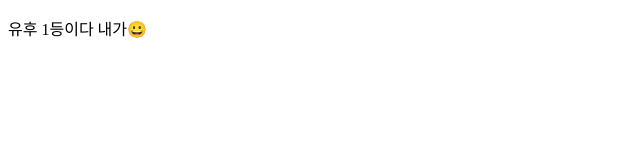
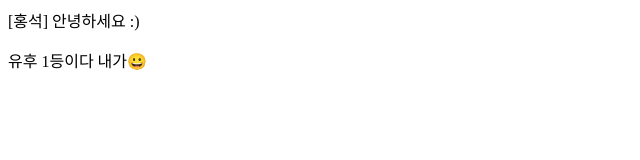
Before and after one commit to pentagonfancafe/from-ptg-posts, a plain HTML site: page 161005Hongseok.html in a window 1280 px wide. Shown: the whole page, without its empty margins (0-640 px from the left). Drawn offline with Linux system fonts and the light colour scheme.

Commit message:
Changes made here

```diff
--- a/161005Hongseok.html
+++ b/161005Hongseok.html
@@ -4,11 +4,12 @@
 <head>
   <meta charset="utf-8">
 
-  <title>[홍석] 안녕하세요 :)</title>
 
 </head>
 
 <body>
+	<h>[홍석] 안녕하세요 :)</h>
+	<br>
 	<p>유후 1등이다 내가😀</p>
 </body>
 </html>
```
